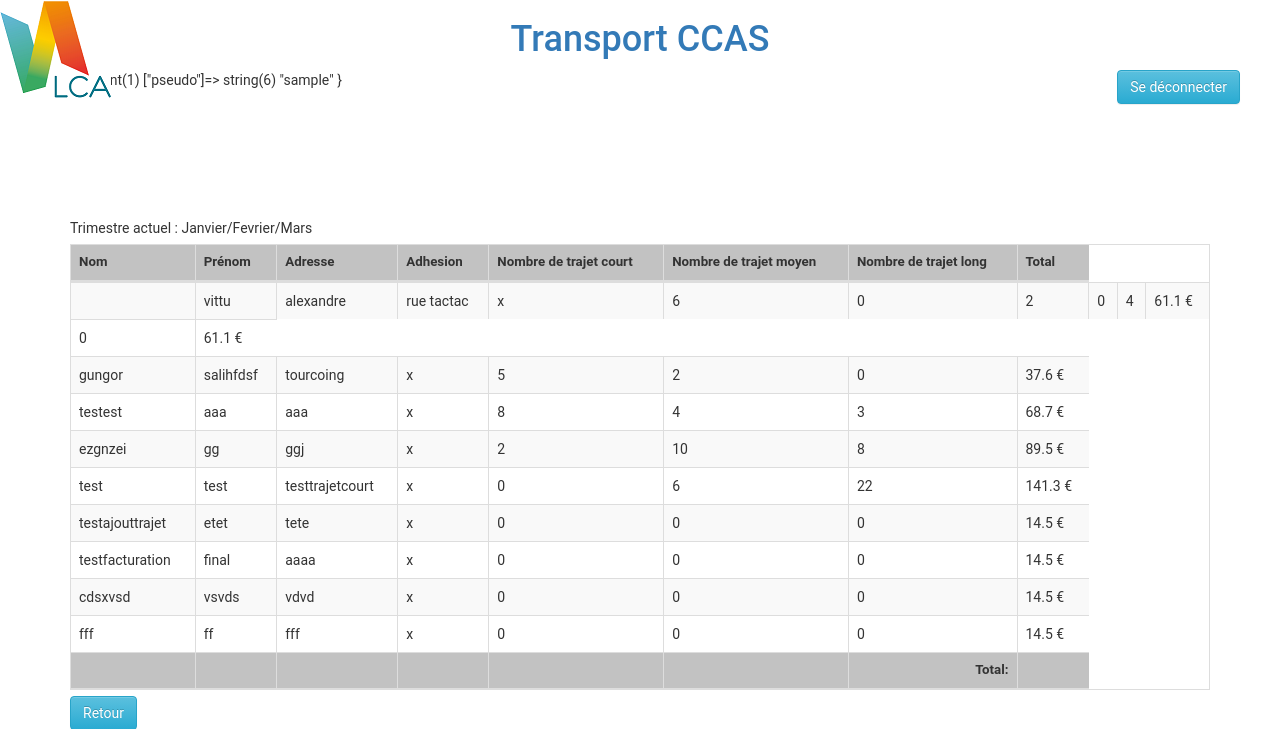
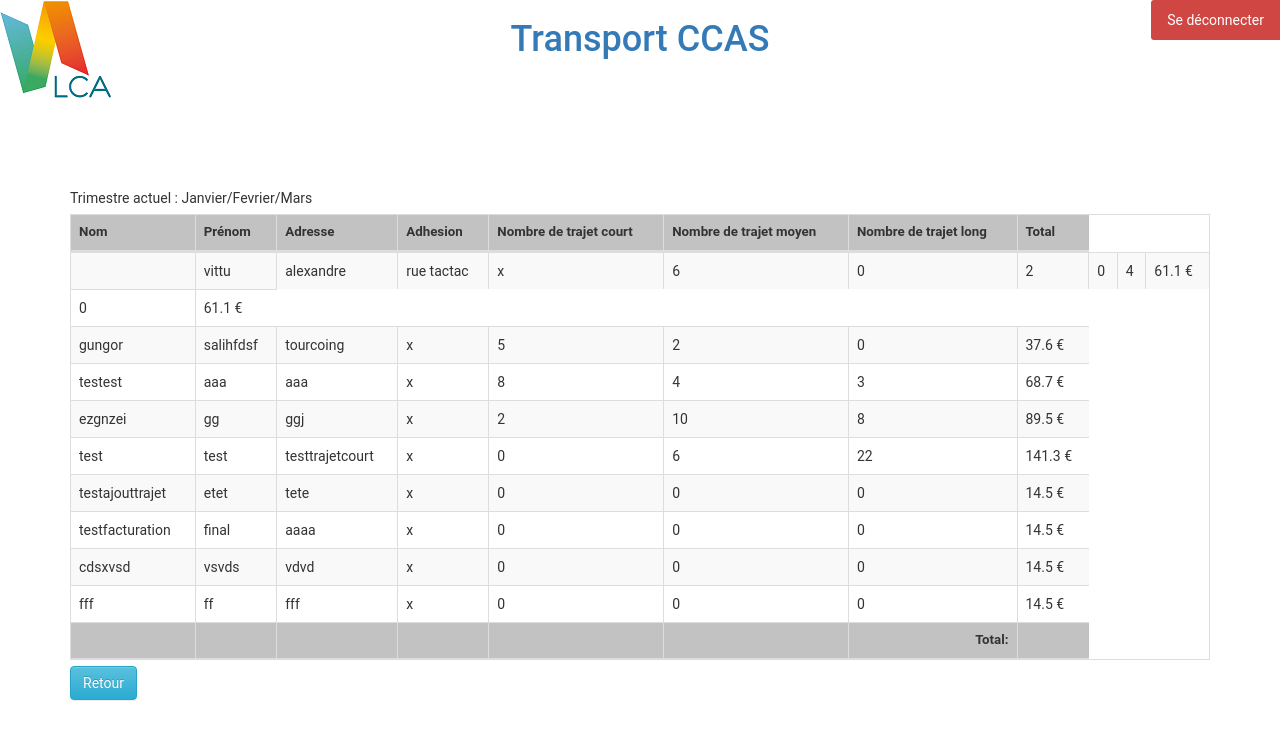
Before and after one commit to alexandrevittu/ApplicationTransportCCAS, a PHP site: page /Facturation.php in a window 1280 px wide. Shown: the top 729 px of the page. Run offline with PHP 8.4, Linux system fonts and the light colour scheme; the visitor is signed in with stand-in values (Sample User, id 1); data comes from the database, SQL or seed files in the repository.

Commit message:
Page connexion et affichage du boutton deconnexion(style) fini.

```diff
--- a/pages/header.php
+++ b/pages/header.php
@@ -4,14 +4,14 @@
   <link href="bootstrap/css/bootstrap.min.css" rel="stylesheet" media="screen">
   <link href="bootstrap/css/bootstrap-theme.min.css" rel="stylesheet" media="screen">
   <h1><a href="accueil.php" id="titre">Transport CCAS</a></h1>
-  <form method="POST" action="deconnexion.php">
-  <input class="btn btn-info" style="float:right;margin-right:40px;" type="submit" id="deconnexion" value="Se déconnecter">
+  <form  id="deconnexionForm" method="POST" action="deconnexion.php">
+  <input type="submit" id="deconnexion" value="Se déconnecter">
   </form>
   <div id="logoTrnsport"><a href="accueil.php"><img src="../img/logo-LCA.png" alt="Logo application" id="logo"/></a></div>
   <?php
     if(isset($_SESSION['id']))
     {
-        var_dump($_SESSION);
+
     }
     else {
       header('Location: connexion.php');
--- a/pages/style.css
+++ b/pages/style.css
@@ -389,3 +389,23 @@
 #ligne{
 	width: 50%;
 }
+
+#bienvenuCompte{
+	margin-left: auto;
+	margin-right: auto;
+	padding-left: 50%;
+	color: #4BB9DA;
+}
+
+#deconnexion{
+	position:absolute;
+	top:0;
+	right:0;
+	background-color: #D04642;
+	color: white;
+	padding: 10px 16px;
+	border: none;
+	border-top-left-radius: 3px;
+	border-bottom-left-radius: 3px;
+	cursor: pointer;
+}
```
